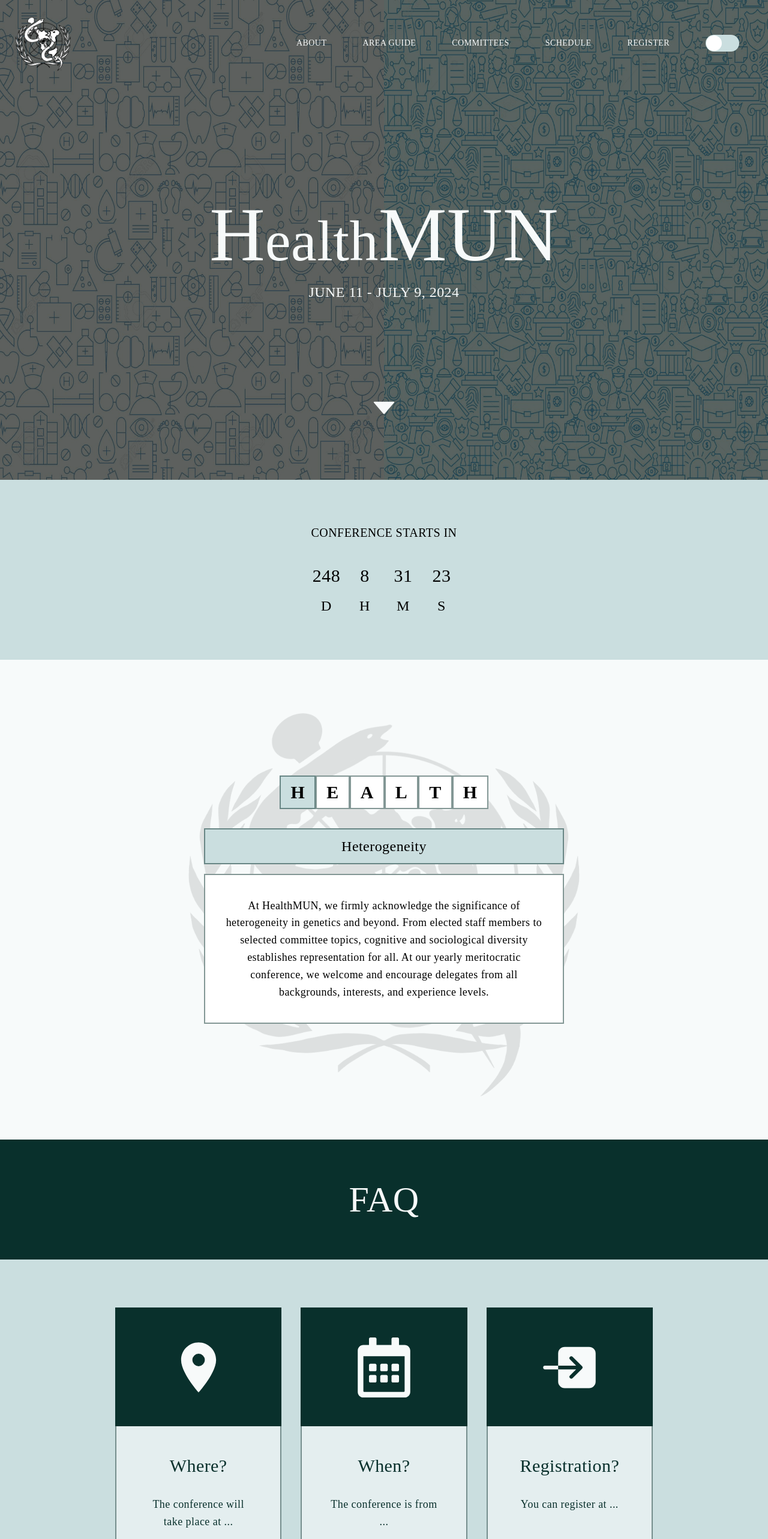
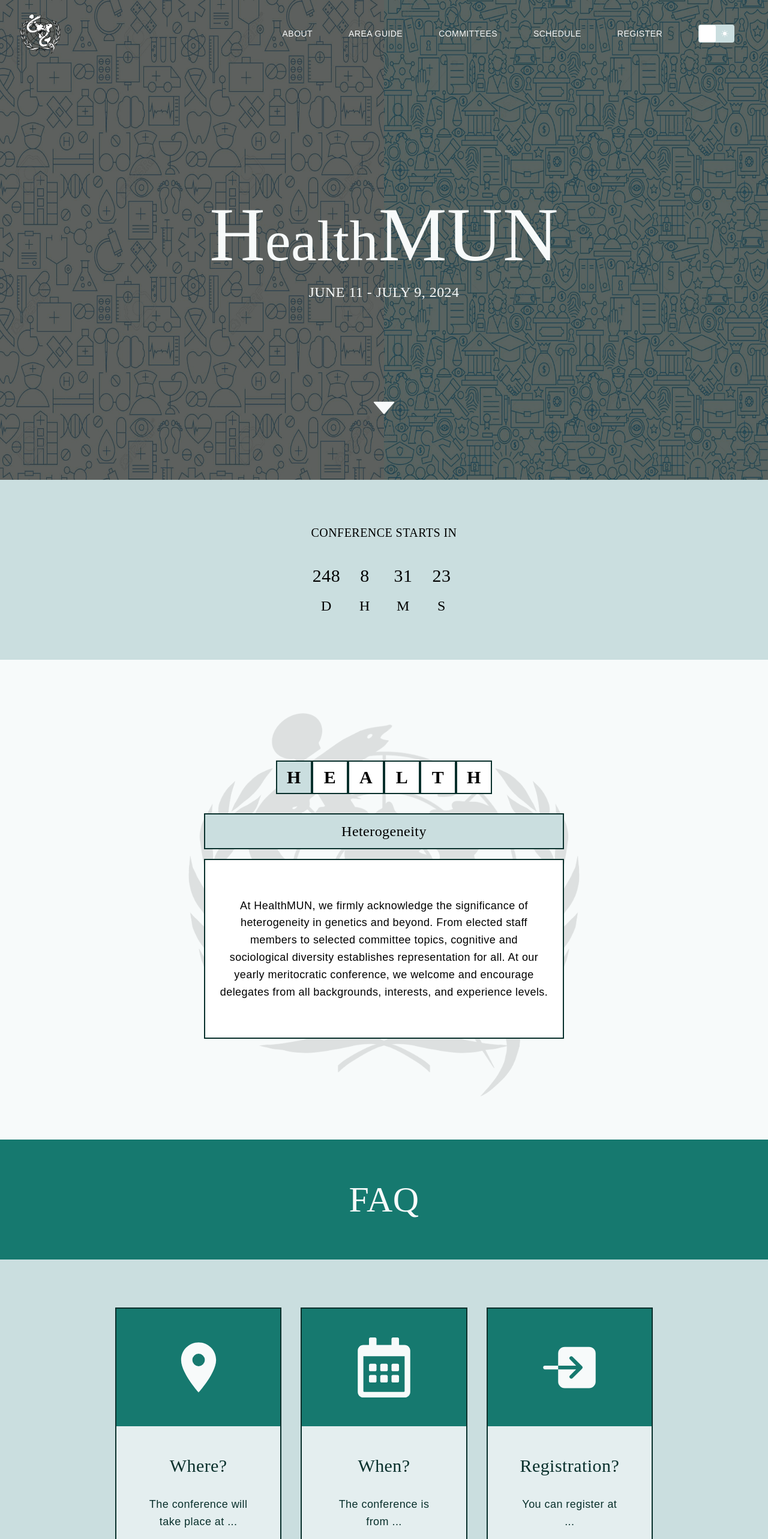
Before and after one commit to RishikSarkar/health-mun, a Next.js app: page / in a window 1280 px wide. Shown: the top 2566 px of the page at 60% size. Built offline with nearby package versions, Linux system fonts and the light colour scheme; a web font is replaced by a local one.

Commit message:
stylistic changes

```diff
--- a/components/Acronym.jsx
+++ b/components/Acronym.jsx
@@ -60,17 +60,17 @@ const Acronym = () => {
                         {Array.from('Health').map((letter, index) => (
                             <div
                                 key={index}
-                                className={`${letter === currLetter ? 'bg-[#CADEDF] dark:bg-[#253130]' : 'bg-white dark:bg-[#041312]'} text-3xl uppercase text-black dark:text-white font-bold py-2 px-4 cursor-pointer border-2 border-opacity-50 border-[#09302C] dark:border-[#F7FAFA]`}
+                                className={`${letter === currLetter ? 'bg-[#CADEDF] dark:bg-[#253130]' : 'bg-white dark:bg-[#041312]'} text-3xl text-center w-[60px] uppercase text-black dark:text-white font-bold py-2 px-4 cursor-pointer border-2 border-[#09302C] dark:border-[#F7FAFA]`}
                                 onClick={() => handleClick(letter)}
                             >
                                 {letter}
                             </div>
                         ))}
                     </div>
-                    <div className='h-[60px] w-[600px] flex mt-8 justify-center items-center text-2xl bg-[#CADEDF] dark:bg-[#253130] text-black dark:text-white border-2 border-opacity-50 border-[#09302C] dark:border-[#F7FAFA]'>
+                    <div className='h-[60px] w-[600px] flex mt-8 justify-center items-center text-2xl bg-[#CADEDF] dark:bg-[#253130] text-black dark:text-white border-2 border-[#09302C] dark:border-[#F7FAFA]'>
                         {currWord}
                     </div>
-                    <div className='h-[250px] w-[600px] p-6 mt-4 flex justify-center items-center text-md bg-white dark:bg-[#041312] text-black dark:text-white border-2 border-opacity-50 border-[#09302C] dark:border-[#F7FAFA]'>
+                    <div className='font-montserrat h-[300px] w-[600px] p-6 mt-4 flex justify-center items-center text-md bg-white dark:bg-[#041312] text-black dark:text-white border-2 border-[#09302C] dark:border-[#F7FAFA]'>
                         {currDetails}
                     </div>
                 </div>
--- a/components/Contact.jsx
+++ b/components/Contact.jsx
@@ -2,11 +2,11 @@ import React from 'react'
 
 const Contact = () => {
     return (
-        <div id='contact' className='font-marcellus w-full h-auto flex flex-col justify-center items-center text-center bg-[#16796F] dark:bg-[#09302C] text-[#F7FAFA] select-none'>
-            <div className='pt-8 mt-16 text-3xl uppercase flex'>
+        <div className='font-marcellus w-full h-screen flex flex-col justify-center items-center text-center bg-[#16796F] dark:bg-[#09302C] text-[#F7FAFA] select-none'>
+            <div id='contact' className='pt-8 mt-24 text-3xl uppercase flex'>
                 Contact Us
             </div>
-            <div className='w-[50%] h-auto p-4 mb-10'>
+            <div className='w-[50%] h-auto p-4 mb-16 pb-8 font-montserrat'>
 
                 <form action='' method='POST' encType='multipart/form-data'>
                     <div className='grid grid-cols-2 gap-4 py-2'>
--- a/components/FAQ.jsx
+++ b/components/FAQ.jsx
@@ -9,50 +9,50 @@ import { PiGavelFill } from 'react-icons/pi';
 const FAQ = () => {
     return (
         <div id='faq' className='font-marcellus w-full h-auto pb-2 text-center bg-[#CADEDF] dark:bg-[#1a2726]'>
-            <div className='w-full h-[200px] mx-auto flex justify-center items-center bg-[#09302C] dark:bg-[#041312] text-[#F7FAFA]'>
+            <div className='w-full h-[200px] mx-auto flex justify-center items-center bg-[#16796F] dark:bg-[#041312] text-[#F7FAFA]'>
                 <div className='p-8 text-6xl uppercase flex select-none'>
                     FAQ
                 </div>
             </div>
             <div className='px-16 py-8 mt-12 mx-32 grid grid-cols-3 gap-x-8 text-[#09302C] selection:text-[#F7FAFA] dark:selection:text-[#09302C] selection:bg-[#09302C] dark:selection:bg-[#F7FAFA]'>
 
-                <div className="col-span-1 p-8 text-2xl bg-[#09302C] dark:bg-[#cadede] text-[#F7FAFA] dark:text-[#041312] border-2 border-b-0 border-opacity-50 border-[#09302C] dark:border-[#F7FAFA]">
+                <div className="col-span-1 p-8 text-2xl bg-[#16796F] dark:bg-[#cadede] text-[#F7FAFA] dark:text-[#041312] border-2 border-b-0 border-[#09302C] dark:border-[#F7FAFA]">
                     <div className='p-4 flex justify-center items-center'>
                         <MdLocationOn size={100} />
                     </div>
                 </div>
-                <div className="col-span-1 p-8 text-2xl bg-[#09302C] dark:bg-[#cadede] text-[#F7FAFA] dark:text-[#041312] border-2 border-b-0 border-opacity-50 border-[#09302C] dark:border-[#F7FAFA]">
+                <div className="col-span-1 p-8 text-2xl bg-[#16796F] dark:bg-[#cadede] text-[#F7FAFA] dark:text-[#041312] border-2 border-b-0 border-[#09302C] dark:border-[#F7FAFA]">
                     <div className='p-4 flex justify-center items-center'>
                         <FaRegCalendarAlt size={100} />
                     </div>
                 </div>
-                <div className="col-span-1 p-8 text-2xl bg-[#09302C] dark:bg-[#cadede] text-[#F7FAFA] dark:text-[#041312] border-2 border-b-0 border-opacity-50 border-[#09302C] dark:border-[#F7FAFA]">
+                <div className="col-span-1 p-8 text-2xl bg-[#16796F] dark:bg-[#cadede] text-[#F7FAFA] dark:text-[#041312] border-2 border-b-0 border-[#09302C] dark:border-[#F7FAFA]">
                     <div className='p-4 flex justify-center items-center'>
                         <IoEnter size={100} />
                     </div>
                 </div>
 
-                <div className="col-span-1 p-8 bg-[#F7FAFA]/60 dark:bg-[#041312] dark:text-[#F7FAFA] border-2 border-t-0 border-opacity-50 border-[#09302C] dark:border-[#F7FAFA]">
+                <div className="col-span-1 p-8 bg-[#F7FAFA]/60 dark:bg-[#041312] dark:text-[#F7FAFA] border-2 border-t-0 border-[#09302C] dark:border-[#F7FAFA]">
                     <h2 className='p-4'>
                         Where?
                     </h2>
-                    <h5 className='p-4'>
+                    <h5 className='p-4 font-montserrat'>
                         The conference will take place at ...
                     </h5>
                 </div>
-                <div className="col-span-1 p-8 bg-[#F7FAFA]/60 dark:bg-[#041312] dark:text-[#F7FAFA] border-2 border-t-0 border-opacity-50 border-[#09302C] dark:border-[#F7FAFA]">
+                <div className="col-span-1 p-8 bg-[#F7FAFA]/60 dark:bg-[#041312] dark:text-[#F7FAFA] border-2 border-t-0 border-[#09302C] dark:border-[#F7FAFA]">
                     <h2 className='p-4'>
                         When?
                     </h2>
-                    <h5 className='p-4'>
+                    <h5 className='p-4 font-montserrat'>
                         The conference is from ...
                     </h5>
                 </div>
-                <div className="col-span-1 p-8 bg-[#F7FAFA]/60 dark:bg-[#041312] dark:text-[#F7FAFA] border-2 border-t-0 border-opacity-50 border-[#09302C] dark:border-[#F7FAFA]">
+                <div className="col-span-1 p-8 bg-[#F7FAFA]/60 dark:bg-[#041312] dark:text-[#F7FAFA] border-2 border-t-0 border-[#09302C] dark:border-[#F7FAFA]">
                     <h2 className='p-4'>
                         Registration?
                     </h2>
-                    <h5 className='p-4'>
+                    <h5 className='p-4 font-montserrat'>
                         You can register at ...
                     </h5>
                 </div>
@@ -61,43 +61,43 @@ const FAQ = () => {
 
             <div className='px-16 py-8 mx-32 grid grid-cols-3 gap-x-8 text-[#09302C] selection:text-[#F7FAFA] dark:selection:text-[#09302C] selection:bg-[#09302C] dark:selection:bg-[#F7FAFA]'>
 
-                <div className="col-span-1 p-8 text-2xl bg-[#09302C] dark:bg-[#cadede] text-[#F7FAFA] dark:text-[#041312] border-2 border-b-0 border-opacity-50 border-[#09302C] dark:border-[#F7FAFA]">
+                <div className="col-span-1 p-8 text-2xl bg-[#16796F] dark:bg-[#cadede] text-[#F7FAFA] dark:text-[#041312] border-2 border-b-0 border-[#09302C] dark:border-[#F7FAFA]">
                     <div className='p-4 flex justify-center items-center'>
                         <BsFillPersonCheckFill size={100} />
                     </div>
                 </div>
-                <div className="col-span-1 p-8 text-2xl bg-[#09302C] dark:bg-[#cadede] text-[#F7FAFA] dark:text-[#041312] border-2 border-b-0 border-opacity-50 border-[#09302C] dark:border-[#F7FAFA]">
+                <div className="col-span-1 p-8 text-2xl bg-[#16796F] dark:bg-[#cadede] text-[#F7FAFA] dark:text-[#041312] border-2 border-b-0 border-[#09302C] dark:border-[#F7FAFA]">
                     <div className='p-4 flex justify-center items-center'>
                         <FaMoneyCheckAlt size={100} />
                     </div>
                 </div>
-                <div className="col-span-1 p-8 text-2xl bg-[#09302C] dark:bg-[#cadede] text-[#F7FAFA] dark:text-[#041312] border-2 border-b-0 border-opacity-50 border-[#09302C] dark:border-[#F7FAFA]">
+                <div className="col-span-1 p-8 text-2xl bg-[#16796F] dark:bg-[#cadede] text-[#F7FAFA] dark:text-[#041312] border-2 border-b-0 border-[#09302C] dark:border-[#F7FAFA]">
                     <div className='p-4 flex justify-center items-center'>
                         <PiGavelFill size={100} />
                     </div>
                 </div>
 
-                <div className="col-span-1 p-8 bg-[#F7FAFA]/60 dark:bg-[#041312] dark:text-[#F7FAFA] border-2 border-t-0 border-opacity-50 border-[#09302C] dark:border-[#F7FAFA]">
+                <div className="col-span-1 p-8 bg-[#F7FAFA]/60 dark:bg-[#041312] dark:text-[#F7FAFA] border-2 border-t-0 border-[#09302C] dark:border-[#F7FAFA]">
                     <h2 className='p-4'>
                         Eligibility
                     </h2>
-                    <h5 className='p-4'>
+                    <h5 className='p-4 font-montserrat'>
                         You are eligible if ...
                     </h5>
                 </div>
-                <div className="col-span-1 p-8 bg-[#F7FAFA]/60 dark:bg-[#041312] dark:text-[#F7FAFA] border-2 border-t-0 border-opacity-50 border-[#09302C] dark:border-[#F7FAFA]">
+                <div className="col-span-1 p-8 bg-[#F7FAFA]/60 dark:bg-[#041312] dark:text-[#F7FAFA] border-2 border-t-0 border-[#09302C] dark:border-[#F7FAFA]">
                     <h2 className='p-4'>
                         Fees
                     </h2>
-                    <h5 className='p-4'>
+                    <h5 className='p-4 font-montserrat'>
                         The conference costs ...
                     </h5>
                 </div>
-                <div className="col-span-1 p-8 bg-[#F7FAFA]/60 dark:bg-[#041312] dark:text-[#F7FAFA] border-2 border-t-0 border-opacity-50 border-[#09302C] dark:border-[#F7FAFA]">
+                <div className="col-span-1 p-8 bg-[#F7FAFA]/60 dark:bg-[#041312] dark:text-[#F7FAFA] border-2 border-t-0 border-[#09302C] dark:border-[#F7FAFA]">
                     <h2 className='p-4'>
                         Awards
                     </h2>
-                    <h5 className='p-4'>
+                    <h5 className='p-4 font-montserrat'>
                         The conference awards ...
                     </h5>
                 </div>
@@ -105,7 +105,7 @@ const FAQ = () => {
             </div>
 
             <div className='text-xl p-4 mt-4 mb-12 uppercase flex select-none justify-center items-center'>
-                <div className='p-6 bg-[#09302C] dark:bg-[#cadede] text-[#F7FAFA] dark:text-[#041312] hover:bg-[#09302C]/80 dark:hover:bg-[#cadede]/60 cursor-pointer ease-in duration-100'>
+                <div className='p-6 bg-[#16796F] dark:bg-[#cadede] text-[#F7FAFA] dark:text-[#041312] hover:bg-[#16796F]/70 dark:hover:bg-[#cadede]/60 cursor-pointer ease-in duration-100'>
                     <Link href='/#contact'>
                         Any other questions?
                     </Link>
--- a/components/Main.jsx
+++ b/components/Main.jsx
@@ -87,9 +87,9 @@ const Main = () => {
                                         </div>
 
                                         <div>
-                                            <div className='p-6 mt-32 -mb-60 text-[#F7FAFA] flex justify-center items-center cursor-pointer ease-in duration-100'>
+                                            <div className='p-6 mt-32 -mb-60 text-[#F7FAFA] flex justify-center items-center ease-in duration-100'>
                                                 <Link href='/#timer'>
-                                                    <AiFillCaretDown size={50} />
+                                                    <AiFillCaretDown size={50} className='cursor-pointer' />
                                                 </Link>
                                             </div>
                                         </div>
--- a/components/Navbar.jsx
+++ b/components/Navbar.jsx
@@ -2,12 +2,13 @@ import React, { useState, useEffect } from 'react'
 import Link from 'next/link'
 import Image from 'next/image'
 import { useTheme } from 'next-themes'
-import LogoW from '../public/assets/logos/logo-wb.png'
-import LogoB from '../public/assets/logos/logo-bw.png'
+import LogoL from '../public/assets/logos/logo-wb.png'
+import LogoD from '../public/assets/logos/logo-gw.png'
 import Switch from "react-switch";
+import { BsMoonFill, BsSunFill } from 'react-icons/bs';
 
 const Navbar = () => {
-    const [shadow, setShadow] = useState(false);
+    const [visible, setVisible] = useState(false);
     const { theme, setTheme } = useTheme();
 
     const toggleTheme = () => {
@@ -15,19 +16,19 @@ const Navbar = () => {
     };
 
     useEffect(() => {
-        const handleShadow = () => {
+        const handleVisible = () => {
             if (window.scrollY >= 90) {
-                setShadow(true);
+                setVisible(true);
             }
             else {
-                setShadow(false);
+                setVisible(false);
             }
         };
 
-        window.addEventListener('scroll', handleShadow);
+        window.addEventListener('scroll', handleVisible);
 
         return () => {
-            window.removeEventListener('scroll', handleShadow);
+            window.removeEventListener('scroll', handleVisible);
         };
 
     }, []);
@@ -39,12 +40,14 @@ const Navbar = () => {
     };
 
     return (
-        <div id='navbar' className={shadow ? 'font-marcellus text-[#F7FAFA] fixed w-full bg-[#16796F] dark:bg-[#09302C] h-36 z-[100] select-none transition-all duration-200' :
-            'font-marcellus text-[#F7FAFA] fixed w-full h-36 z-[100] select-none transition-all duration-200'}>
-            <div className='flex justify-between items-center w-full h-full px-6 2xl:px-16'>
-                <div className='ml-8 md:ml-0 flex items-center'>
-                    <Image src={theme === 'dark' ? LogoB : LogoW} alt="/" width='95' height='95' />
-                </div>
+        <div id='navbar' className={visible ? 'font-montserrat text-[#F7FAFA] fixed w-full bg-[#16796F] dark:bg-[#09302C] h-28 z-[100] select-none transition-all duration-200' :
+            'font-montserrat text-[#F7FAFA] fixed w-full h-28 z-[100] select-none transition-all duration-200'}>
+            <div className='flex justify-between items-center w-full h-full px-8'>
+                <Link href='/'>
+                    <div className='flex items-center'>
+                        <Image src={theme === 'dark' ? LogoD : LogoL} alt="/" width='70' height='70' />
+                    </div>
+                </Link>
                 <div>
                     <ul className='font-regular hidden md:flex text-sm items-center'>
 
@@ -88,10 +91,24 @@ const Navbar = () => {
                         <Switch className='ml-3 px-6'
                             onChange={toggleTheme}
                             checked={theme === 'dark'}
+                            height={30}
+                            width={60}
+                            handleDiameter={28}
+                            borderRadius={4}
+                            uncheckedIcon={
+                                <div className="flex h-full items-center justify-center">
+                                    <BsSunFill className='text-white' size={12} />
+                                </div>
+                            }
+                            checkedIcon={
+                                <div className="flex h-full items-center justify-center">
+                                    <BsMoonFill className='text-white' size={12} />
+                                </div>
+                            }
+                            uncheckedHandleIcon={false}
+                            checkedHandleIcon={false}
                             onColor="#041312"
                             offColor="#CADEDF"
-                            uncheckedIcon={false}
-                            checkedIcon={false}
                         />
 
                     </ul>
--- a/styles/global.css
+++ b/styles/global.css
@@ -1,6 +1,7 @@
 @tailwind base;
 @tailwind components;
 @tailwind utilities;
+@import url('https://fonts.googleapis.com/css2?family=Montserrat:ital,wght@0,100;0,200;0,300;0,400;0,500;0,600;0,700;0,800;0,900;1,100;1,200;1,300;1,400;1,500;1,600;1,700;1,800;1,900&family=Roboto:ital,wght@0,100;0,300;0,400;0,700;0,900;1,100;1,300;1,400;1,500;1,700;1,900&display=swap');
 
 html {
   scroll-behavior: smooth !important;
@@ -41,10 +42,32 @@ html {
   src: local('Roboto Bold'), local('Roboto-Bold'), url(https://fonts.gstatic.com/s/roboto/v20/KFOlCnqEu92Fr1MmWUlfBBc4AMP6lQ.woff2) format('woff2');
 }
 
+@font-face {
+  font-family: 'Montserrat';
+  font-style: normal;
+  font-weight: 300;
+  src: local('Montserrat Light'), local('Montserrat-Light'), url(https://fonts.gstatic.com/s/montserrat/v10/IVeH6A3MiFyaSEiudUMXE8u2Q0OS-KeTAWjgkS85mDg.woff2) format('woff2');
+}
+
+@font-face {
+  font-family: 'Montserrat';
+  font-style: normal;
+  font-weight: 400;
+  src: local('Montserrat Regular'), local('Montserrat-Regular'), url(https://fonts.gstatic.com/s/montserrat/v10/zhcz-_WihjSQC0oHJ9TCYPk_vArhqVIZ0nv9q090hN8.woff2) format('woff2');
+}
+
+@font-face {
+  font-family: 'Montserrat';
+  font-style: normal;
+  font-weight: 700;
+  src: local('Montserrat Bold'), local('Montserrat-Bold'), url(https://fonts.gstatic.com/s/montserrat/v10/IQHow_FEYlDC4Gzy_m8fcoWiMMZ7xLd792ULpGE4W_Y.woff2) format('woff2');
+  unicode-range: U+0000-00FF, U+0131, U+0152-0153, U+02C6, U+02DA, U+02DC, U+2000-206F, U+2074, U+20AC, U+2212, U+2215;
+}
+
 body {
   padding: 0;
   margin: 0;
-  font-family: -apple-system, BlinkMacSystemFont, Segoe UI, Roboto, Marcellus, Oxygen, Ubuntu,
+  font-family: -apple-system, BlinkMacSystemFont, Segoe UI, Roboto, Marcellus, Montserrat, Oxygen, Ubuntu,
     Cantarell, Fira Sans, Droid Sans, Helvetica Neue, sans-serif, serif;
   line-height: 1.6;
   font-size: 18px;
--- a/tailwind.config.js
+++ b/tailwind.config.js
@@ -16,7 +16,8 @@ module.exports = {
     extend: {
       fontFamily: {
         'roboto': ['Roboto', 'sans-serif'],
-        'marcellus': ['Marcellus', 'serif']
+        'marcellus': ['Marcellus', 'serif'],
+        'montserrat': ['Montserrat', 'sans-serif']
       }
     },
   },
```
Also changed, not shown: public/assets/logos/logo-gw.png (added).
